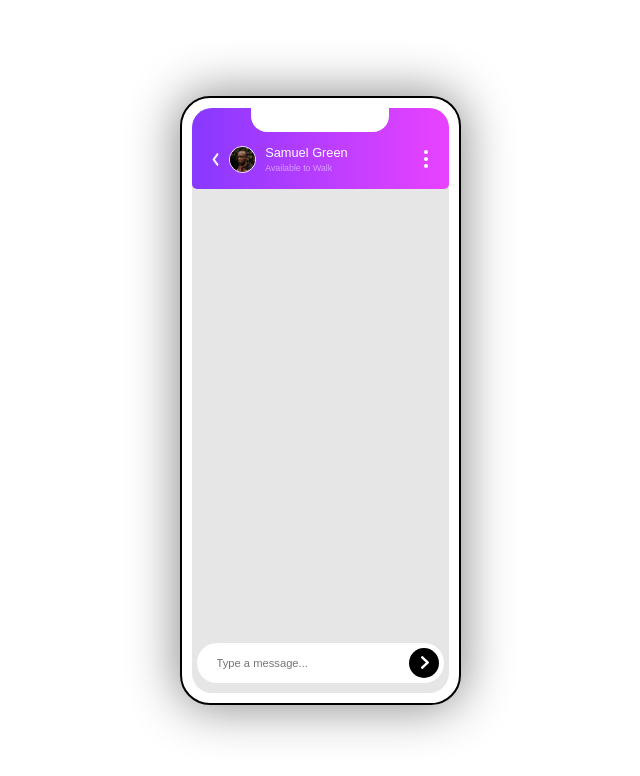
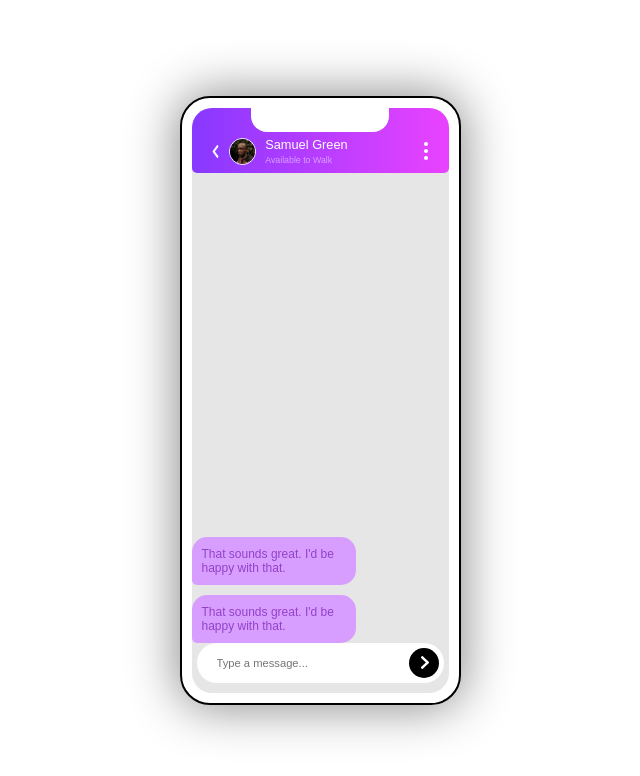
Before and after one commit to saulmaldonado/chat-app, a Vue app: page / in a window 1280 px wide. Shown: the top 776 px of the page, without its empty margins (320-960 px from the left). Built offline with nearby package versions, Linux system fonts and the light colour scheme.

Commit message:
Add Chat and MessageBubble Components

```diff
--- /dev/null
+++ b/src/components/Chat.vue
@@ -0,0 +1,28 @@
+<template>
+  <div class="messages">
+    <div v-for="message in messages" :key="message.id">
+      <MessageBubble :message="message" />
+    </div>
+  </div>
+</template>
+
+<script lang="ts">
+import { Component, Vue, Prop } from 'vue-property-decorator';
+import { Message } from './MessageBubble.vue';
+import MessageBubble from './MessageBubble.vue';
+
+@Component({
+  components: { MessageBubble },
+})
+export default class Chat extends Vue {
+  @Prop({
+    type: Array,
+    validator: (value: unknown[]) => value.every(v => v instanceof Message),
+  })
+  messages!: Message[];
+}
+</script>
+
+<style scoped lang="scss">
+@import './styles/Chat.scss';
+</style>
--- a/src/components/ChatApp.vue
+++ b/src/components/ChatApp.vue
@@ -1,7 +1,8 @@
 <template>
   <div class="frame">
     <div class="content">
-      <Navigation v-bind:name="name" v-bind:status="status" />
+      <Navigation :name="name" :status="status" />
+      <Chat :messages="messages" />
       <InputField />
     </div>
   </div>
@@ -11,13 +12,20 @@
 import { Component, Prop, Vue } from 'vue-property-decorator';
 import Navigation from './Navigation.vue';
 import InputField from './InputField.vue';
+import MessageBubble, { Message } from './MessageBubble.vue';
+import Chat from './Chat.vue';
 
 @Component({
-  components: { Navigation, InputField },
+  components: { Navigation, InputField, MessageBubble, Chat },
 })
 export default class ChatApp extends Vue {
   @Prop() private name!: string;
   @Prop() private status!: string;
+
+  messages = [
+    new Message(1, "That sounds great. I'd be happy with that.", 'outgoing'),
+    new Message(2, "That sounds great. I'd be happy with that.", 'outgoing'),
+  ];
 }
 </script>
 
--- a/src/components/InputField.vue
+++ b/src/components/InputField.vue
@@ -1,5 +1,5 @@
 <template>
-  <form>
+  <form v-on:submit.prevent="onSubmit">
     <input name="message" type="text" placeholder="Type a message..." />
     <button type="submit">
       <img
--- /dev/null
+++ b/src/components/MessageBubble.vue
@@ -0,0 +1,33 @@
+<template>
+  <div class="bubble">
+    <div>
+      <p>
+        {{ message.text }}
+      </p>
+    </div>
+  </div>
+</template>
+
+<script lang="ts">
+import { Component, Vue, Prop } from 'vue-property-decorator';
+
+export class Message {
+  constructor(
+    public id: number,
+    public text: string,
+    public direction: 'outgoing' | 'incoming'
+  ) {}
+}
+
+@Component
+export default class MessageBubble extends Vue {
+  @Prop({
+    type: Message,
+  })
+  message!: Message;
+}
+</script>
+
+<style scoped lang="scss">
+@import './styles/MessageBubble.scss';
+</style>
--- /dev/null
+++ b/src/components/styles/Chat.scss
@@ -0,0 +1,6 @@
+.messages {
+  height: 100%;
+  display: flex;
+  flex-direction: column;
+  justify-content: flex-end;
+}
--- /dev/null
+++ b/src/components/styles/MessageBubble.scss
@@ -0,0 +1,17 @@
+@import './variables';
+
+.bubble {
+  max-width: 60%;
+  padding: 5px;
+  border-radius: 15px 15px 15px 5px;
+  margin-top: 10px;
+
+  background-color: $paleViolet;
+}
+
+p {
+  color: $moderateViolet;
+  font-size: 0.75rem;
+  text-align: left;
+  margin: 5px;
+}
```
